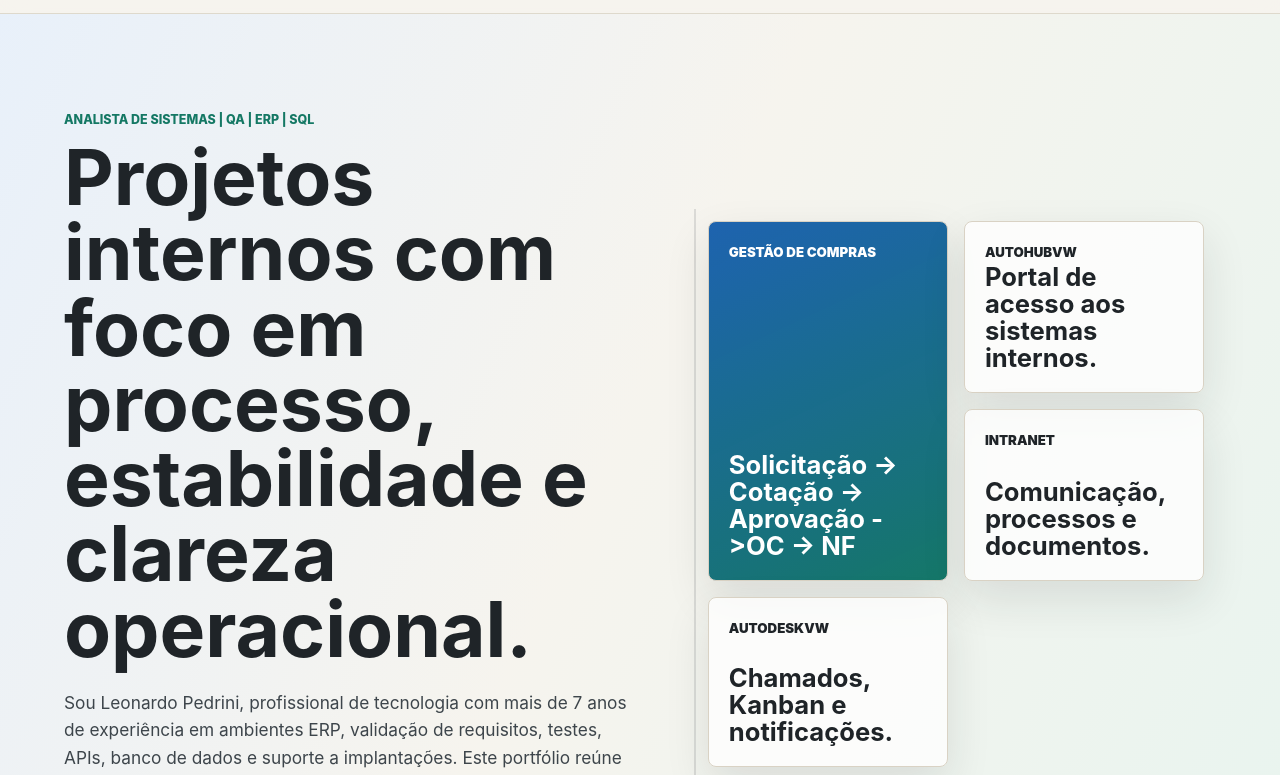
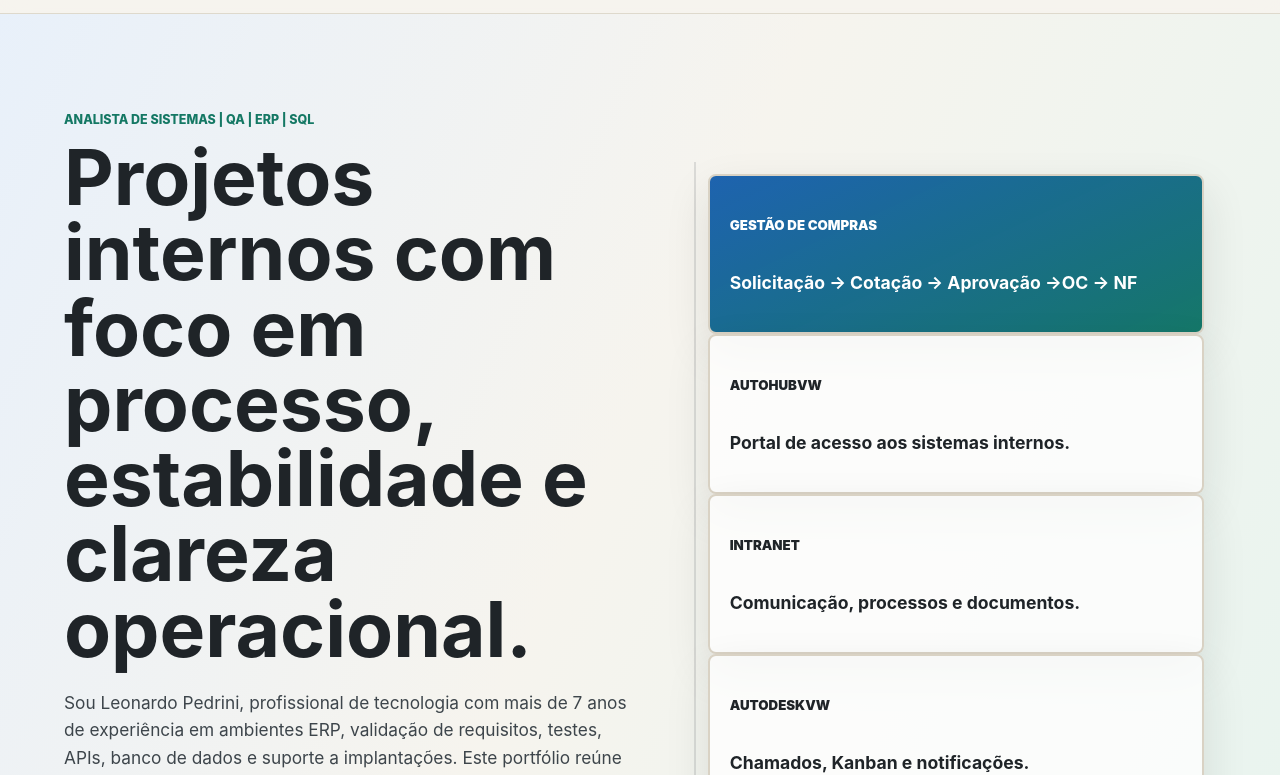
Before and after one commit to LeonardoPedrini67/myportfolio, a plain HTML site: page index.html in a window 1280 px wide. Shown: the part 59-834 px from the top of the page. Drawn offline with Linux system fonts and the light colour scheme.

Commit message:
Update styles.css
ajustes blocos laterais

```diff
--- a/styles.css
+++ b/styles.css
@@ -194,7 +194,7 @@ h3 {
 }
 
 .system-map {
-  display: grid;
+  display: block;
   grid-template-columns: repeat(2, minmax(130px, 1fr));
   gap: 16px;
   height: 100%;
@@ -202,19 +202,19 @@ h3 {
 
 .map-node {
   display: flex;
-  min-height: 170px;
+  min-height: 160px;
   flex-direction: column;
-  justify-content: space-between;
+  justify-content: space-around;
   padding: 20px;
   background: rgba(255, 255, 255, 0.78);
-  border: 1px solid var(--line);
+  border: 2px solid var(--line);
   border-radius: 8px;
   box-shadow: var(--shadow);
 }
 
 .map-node-main {
-  grid-row: span 2;
-  min-height: 360px;
+  grid-row: initial ;
+  min-height: 160px;
   color: #fff;
   background:
     linear-gradient(155deg, rgba(30, 99, 175, 0.96), rgba(20, 120, 100, 0.94)),
@@ -228,8 +228,8 @@ h3 {
 }
 
 .map-node strong {
-  max-width: 260px;
-  font-size: clamp(1.1rem, 2vw, 1.85rem);
+  max-width: 760px;
+  font-size: clamp(1.1rem, 1.3vw, 1.85rem);
   line-height: 1.05;
 }
 
```
